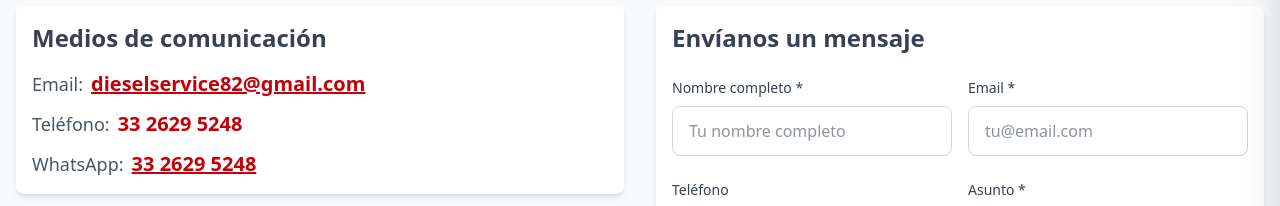
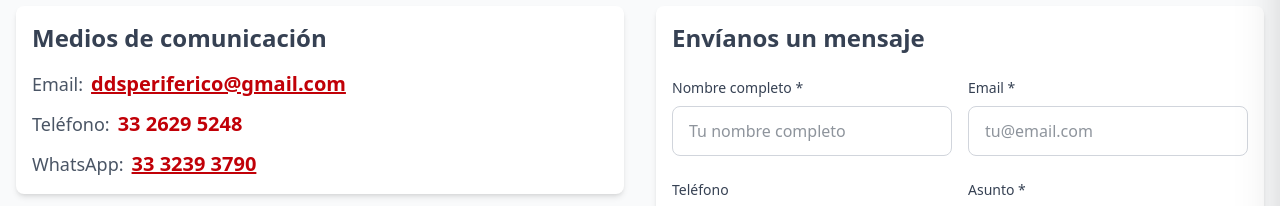
Before and after one commit to LegaspiRicardo/Diesel-Dynamic-Service, a React (Vite) app: page /contacto in a window 1280 px wide. Shown: the part 243-449 px from the top of the page. Built offline with nearby package versions, Linux system fonts and the light colour scheme; the HTML template or start-up script is replaced by a standard one.

Commit message:
Add files via upload

```diff
--- a/src/components/BotonWhats.tsx
+++ b/src/components/BotonWhats.tsx
@@ -2,7 +2,7 @@
 export default function BotonWhats() {
     return (
         <a
-            href="https://api.whatsapp.com/send?phone=523320853721&text=Hola,%20me%20interesa%20solicitar%20informes%20sobre%20sus%20servicios"
+            href="https://api.whatsapp.com/send?phone=523332393790&text=Hola,%20me%20interesa%20solicitar%20informes%20sobre%20sus%20servicios"
             target="_blank"
             rel="noopener noreferrer"
             className="fixed bottom-8 right-8 z-50 hover:scale-110 active:scale-95 transition-transform duration-300 shadow-lg hover:shadow-xl rounded-full"
--- a/src/components/ContactForm.tsx
+++ b/src/components/ContactForm.tsx
@@ -37,7 +37,7 @@ export default function ContactForm() {
                 `Mensaje:\n${formData.mensaje}`
             );
 
-            const gmailLink = `https://mail.google.com/mail/?view=cm&fs=1&to=dieselservice82@gmail.com&su=${subject}&body=${body}`;
+            const gmailLink = `https://mail.google.com/mail/?view=cm&fs=1&to=ddsperiferico@gmail.com&su=${subject}&body=${body}`;
 
             // Abrir Gmail en nueva pestaña
             window.open(gmailLink, '_blank');
--- a/src/components/Footer.tsx
+++ b/src/components/Footer.tsx
@@ -34,8 +34,8 @@ export default function Footer() {
         },
         {
             icon: "✉️",
-            text: "dieselservice82@gmail.com",
-            link: "mailto:dieselservice82@gmail.com"
+            text: "ddsperiferico@gmail.com",
+            link: "mailto:ddsperiferico2@gmail.com"
         },
         {
             icon: "🕒",
@@ -69,7 +69,7 @@ export default function Footer() {
                         </p>
                         <div className="flex space-x-4">
                             <a
-                                href="https://api.whatsapp.com/send?phone=523326295248"
+                                href="https://api.whatsapp.com/send?phone=523332393790"
                                 target="_blank"
                                 rel="noopener noreferrer"
                                 className="bg-green-600 hover:bg-green-700 text-white p-2 rounded-lg transition-colors"
--- a/src/components/Navbar.tsx
+++ b/src/components/Navbar.tsx
@@ -94,7 +94,7 @@ export default function Navbar() {
                     <div className="mt-12 pt-6 border-t border-zinc-700">
                         <p className="text-sm text-zinc-200 mb-2">Contacto</p>
                         <p className="text-xs text-zinc-300">Teléfono: 33 2629 5248</p>
-                        <p className="text-xs text-zinc-300">Email: dieselservice82@gmail.com</p>
+                        <p className="text-xs text-zinc-300">Email: ddsperiferico@gmail.com</p>
                     </div>
                 </div>
             </div>
--- a/src/components/ServicioModal.tsx
+++ b/src/components/ServicioModal.tsx
@@ -38,7 +38,7 @@ export default function ServicioModal({ servicio, isOpen, onClose }: Props) {
     if (!isOpen || !servicio) return null;
 
     const whatsappMessage = `Hola, solicito información sobre su servicio de: ${servicio.title}`;
-    const whatsappLink = `https://api.whatsapp.com/send?phone=523320853721&text=${encodeURIComponent(whatsappMessage)}`;
+    const whatsappLink = `https://api.whatsapp.com/send?phone=523332393790&text=${encodeURIComponent(whatsappMessage)}`;
 
     return (
         <div className="fixed inset-0 z-50 flex items-center justify-center">
--- a/src/components/SimpleHeroCarousel.tsx
+++ b/src/components/SimpleHeroCarousel.tsx
@@ -103,7 +103,7 @@ export default function SimpleHeroCarousel({ slides, autoPlayInterval = 9000 }:
 
                                 <div className="pt-4">
                                     <a
-                                        href={`https://api.whatsapp.com/send?phone=523320853721&text=${encodeURIComponent(`Hola, solicito información sobre: ${slide.title}`)}`}
+                                        href={`https://api.whatsapp.com/send?phone=523332393790&text=${encodeURIComponent(`Hola, solicito información sobre: ${slide.title}`)}`}
                                         target="_blank"
                                         rel="noopener noreferrer"
                                         className="inline-block  bg-white  hover:bg-red-800/90 hover:text-white text-red-800 font-semibold px-10 py-4 rounded-lg transition-all duration-300 text-2xl hover:scale-105 transform relative z-50 shadow-lg hover:shadow-xl"
--- a/src/pages/Contacto.tsx
+++ b/src/pages/Contacto.tsx
@@ -1,6 +1,6 @@
 // src/pages/Contacto.tsx
 import BotonWhats from "../components/BotonWhats";
-import ContactForm from "../components/ContactForm"; // ← Importar el componente
+import ContactForm from "../components/ContactForm";
 
 export default function Contacto() {
     return (
@@ -38,10 +38,10 @@ export default function Contacto() {
                                 <p className="text-lg text-gray-600 flex items-center">
                                     Email:
                                     <a
-                                        href="mailto:dieselservice82@gmail.com"
+                                        href="mailto:ddsperiferico@gmail.com"
                                         className="text-red-700 font-bold text-xl underline hover:text-red-800 transition-colors ml-2"
                                     >
-                                        dieselservice82@gmail.com
+                                        ddsperiferico@gmail.com
                                     </a>
                                 </p>
                                 <p className="text-lg text-gray-600 flex items-center">
@@ -56,12 +56,12 @@ export default function Contacto() {
                                 <p className="text-lg text-gray-600 flex items-center">
                                     WhatsApp:
                                     <a
-                                        href="https://api.whatsapp.com/send?phone=523326295248"
+                                        href="https://api.whatsapp.com/send?phone=523332393790"
                                         target="_blank"
                                         rel="noopener noreferrer"
                                         className="text-red-700 font-bold text-xl underline hover:text-red-800 transition-colors ml-2"
                                     >
-                                        33 2629 5248
+                                        33 3239 3790
                                     </a>
                                 </p>
                             </div>
--- a/src/pages/Galeria.tsx
+++ b/src/pages/Galeria.tsx
@@ -76,7 +76,7 @@ export default function Galeria() {
                         Conozca nuestras instalaciones y trabajos
                     </p>
                     <a
-                        href="https://api.whatsapp.com/send?phone=523320853721&text=Hola,%20me%20gustaría%20agendar%20una%20visita%20a%20sus%20instalaciones"
+                        href="https://api.whatsapp.com/send?phone=523332393790&text=Hola,%20me%20gustaría%20agendar%20una%20visita%20a%20sus%20instalaciones"
                         target="_blank"
                         rel="noopener noreferrer"
                     >
@@ -145,7 +145,7 @@ export default function Galeria() {
                         Contamos con el equipo y experiencia para atenderlo
                     </p>
                     <a
-                        href="https://api.whatsapp.com/send?phone=523320853721&text=Hola,%20me%20gustaría%20solicitar%20más%20información%20de%20sus%20servicios%20"
+                        href="https://api.whatsapp.com/send?phone=523332393790&text=Hola,%20me%20gustaría%20solicitar%20más%20información%20de%20sus%20servicios%20"
                         target="_blank"
                         rel="noopener noreferrer"
                     >
--- a/src/pages/Home.tsx
+++ b/src/pages/Home.tsx
@@ -466,7 +466,7 @@ export default function Home() {
                         <h3 className="text-2xl font-bold mb-6 text-white md:text-2xl lg:text-3xl">Invierta en su flotilla</h3>
 
                         <motion.a
-                            href="https://api.whatsapp.com/send?phone=523320853721&text=Hola,%20me%20interesa%20solicitar%20una%20cotización%20de%20sus%20servicios"
+                            href="https://api.whatsapp.com/send?phone=523332393790&text=Hola,%20me%20interesa%20solicitar%20una%20cotización%20de%20sus%20servicios"
                             target="_blank"
                             rel="noopener noreferrer"
                             whileHover={{ scale: 1.05 }}
@@ -528,10 +528,10 @@ export default function Home() {
                                             <p className="text-lg text-gray-600 flex items-center">
                                                 Email:
                                                 <a
-                                                    href="mailto:dieselservice82@gmail.com"
+                                                    href="mailto:ddsperiferico@gmail.com"
                                                     className="text-red-700 font-bold text-xl underline hover:text-red-800 transition-colors ml-2"
                                                 >
-                                                    dieselservice82@gmail.com
+                                                    ddsperiferico@gmail.com
                                                 </a>
                                             </p>
                                             <p className="text-lg text-gray-600 flex items-center">
@@ -546,12 +546,12 @@ export default function Home() {
                                             <p className="text-lg text-gray-600 flex items-center">
                                                 WhatsApp:
                                                 <a
-                                                    href="https://api.whatsapp.com/send?phone=523326295248"
+                                                    href="https://api.whatsapp.com/send?phone=523332393790"
                                                     target="_blank"
                                                     rel="noopener noreferrer"
                                                     className="text-red-700 font-bold text-xl underline hover:text-red-800 transition-colors ml-2"
                                                 >
-                                                    33 2629 5248
+                                                    33 3239 3790
                                                 </a>
                                             </p>
                                         </div>
--- a/src/pages/Productos.tsx
+++ b/src/pages/Productos.tsx
@@ -80,7 +80,7 @@ export default function Productos() {
                         Partes originales y de reemplazo
                     </p>
                     <a
-                        href="https://api.whatsapp.com/send?phone=523320853721&text=Hola,%20me%20interesa%20solicitar%20informes%20de%20de%20sus%20refacciones,%20estoy%20buscando:"
+                        href="https://api.whatsapp.com/send?phone=523332393790&text=Hola,%20me%20interesa%20solicitar%20informes%20de%20de%20sus%20refacciones,%20estoy%20buscando:"
                         target="_blank"
                         rel="noopener noreferrer"
                     >
@@ -123,7 +123,7 @@ export default function Productos() {
                         Contáctenos y reciba asesoría especializada para las refacciones que busca
                     </p>
                     <a
-                        href="https://api.whatsapp.com/send?phone=523320853721&text=Hola,%20me%20interesa%20solicitar%20informes%20de%20refacciones%20en%20especifico"
+                        href="https://api.whatsapp.com/send?phone=523332393790&text=Hola,%20me%20interesa%20solicitar%20informes%20de%20refacciones%20en%20especifico"
                         target="_blank"
                         rel="noopener noreferrer"
                     >
--- a/src/pages/Rescates.tsx
+++ b/src/pages/Rescates.tsx
@@ -20,7 +20,7 @@ export default function Rescates() {
                     <p className="text-xl mb-8 max-w-3xl mx-auto">
                         ¿Su unidad no arranca?, ¿Camión descompuesto? ó ¿Problemas en carretera?                    </p>
                     <a
-                        href="https://api.whatsapp.com/send?phone=523320853721&text=Hola,%20necesito%20un%20rescate%20"
+                        href="https://api.whatsapp.com/send?phone=523332393790&text=Hola,%20necesito%20un%20rescate%20"
                         target="_blank"
                         rel="noopener noreferrer"
                     >
--- a/src/pages/Servicios.tsx
+++ b/src/pages/Servicios.tsx
@@ -100,7 +100,7 @@ export default function Servicios() {
                         Mantenga su negocio en movimiento
                     </p>
                     <a
-                        href="https://api.whatsapp.com/send?phone=523320853721&text=Hola,%20me%20interesa%20solicitar%20una%20cotización%20de%20sus%20servicios"
+                        href="https://api.whatsapp.com/send?phone=523332393790&text=Hola,%20me%20interesa%20solicitar%20una%20cotización%20de%20sus%20servicios"
                         target="_blank"
                         rel="noopener noreferrer"
                     >
@@ -152,7 +152,7 @@ export default function Servicios() {
                         Contáctenos y reciba una cotización personalizada para las necesidades de su flota
                     </p>
                     <a
-                        href="https://api.whatsapp.com/send?phone=523320853721&text=Hola,%20me%20interesa%20solicitar%20una%20cotización%20de%20un%20servicio%20especifico"
+                        href="https://api.whatsapp.com/send?phone=523332393790&text=Hola,%20me%20interesa%20solicitar%20una%20cotización%20de%20un%20servicio%20especifico"
                         target="_blank"
                         rel="noopener noreferrer"
                     >
```
